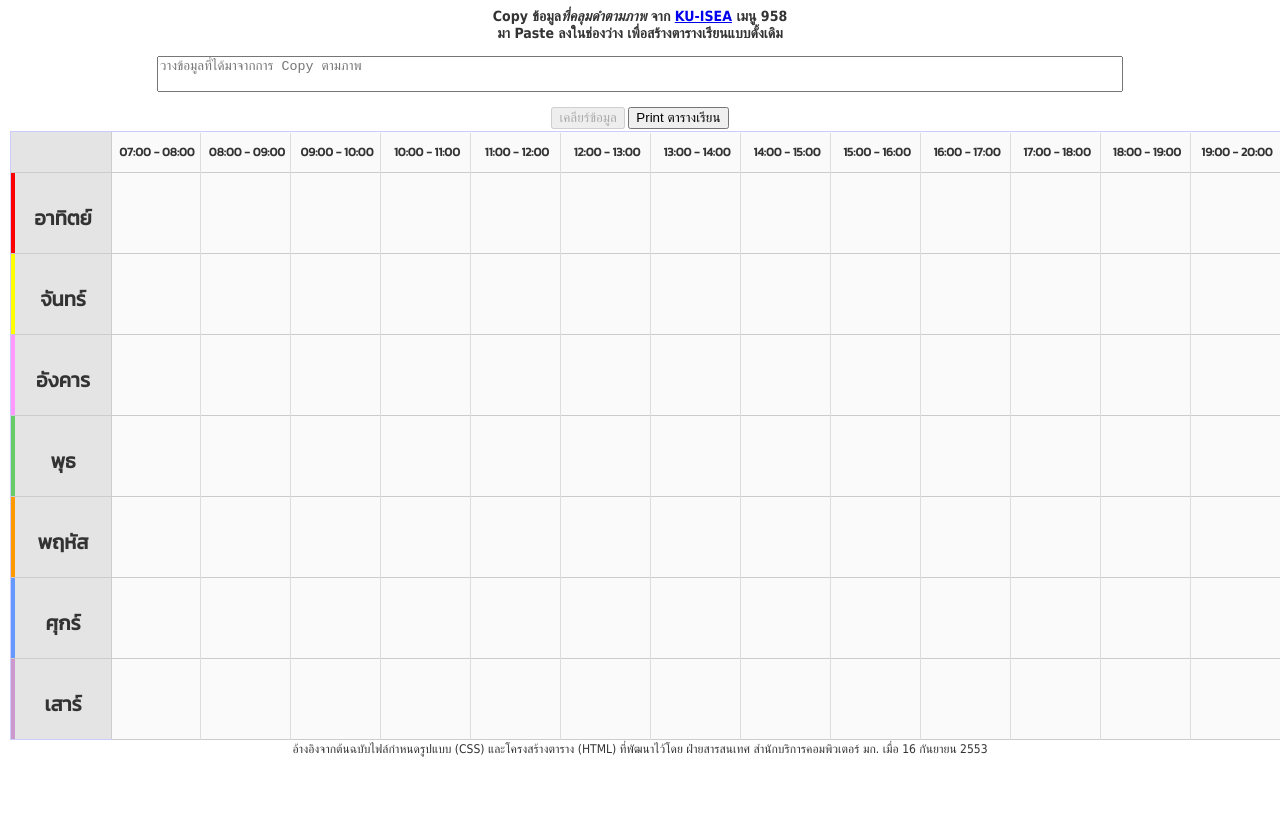
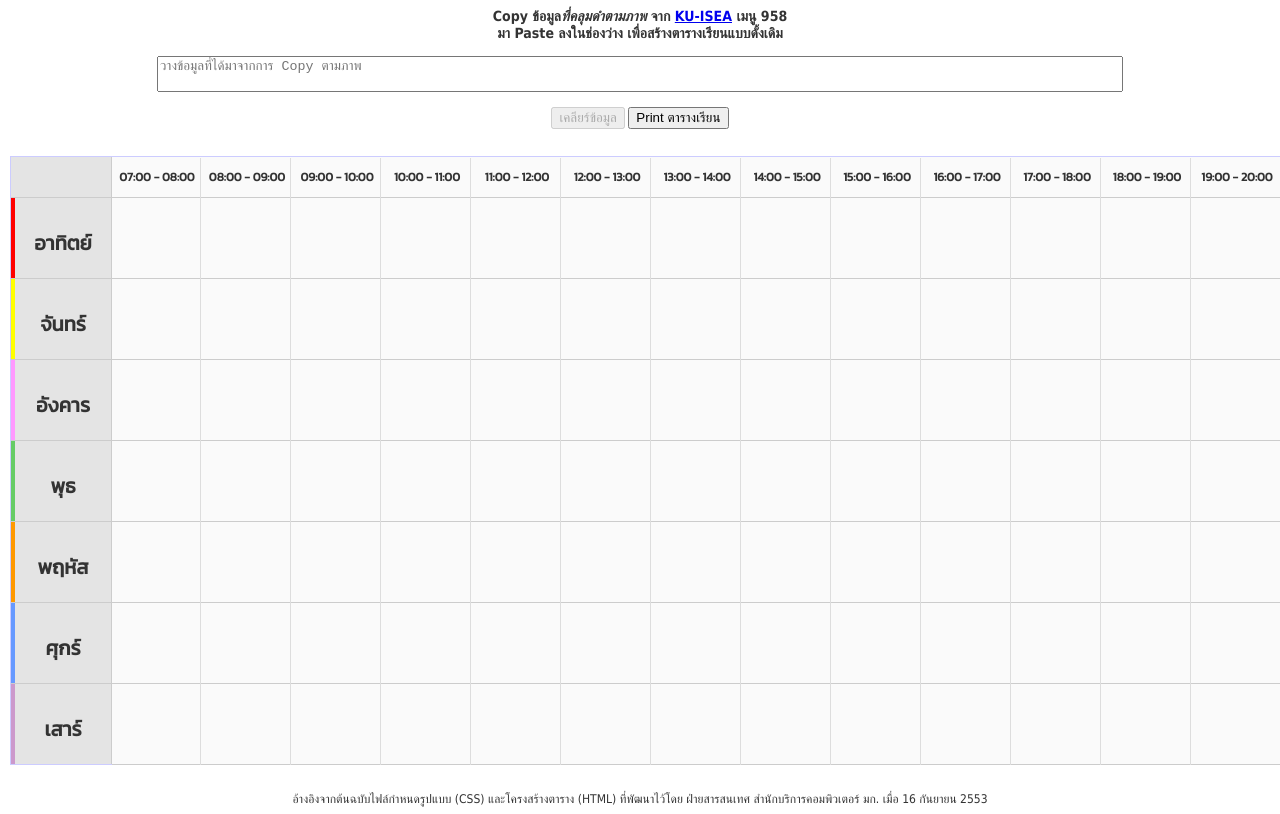
Before and after one commit to anawinwz/ku-retrotimetable, a React (Create React App) app: page / in a window 1280 px wide. Shown: the part 380-1194 px from the top of the page. Before the commit the page ends 1144 px from the top, so only its background shows below. Built offline with nearby package versions, Linux system fonts and the light colour scheme.

Commit message:
Add margin to table

```diff
--- a/src/App.js
+++ b/src/App.js
@@ -49,7 +49,7 @@ function App() {
       action: 'Printed via button'
     });
     window.print();
-  }
+  };
 
   useEffect(() => {
     ReactGA.initialize('UA-154189889-2');
@@ -68,7 +68,8 @@ function App() {
         <p><textarea onChange={handleChange} placeholder="วางข้อมูลที่ได้มาจากการ Copy ตามภาพ" value={iseaData} onMouseOver={e => e.target.select()} /></p>
         <button onClick={handleClear} disabled={!iseaData}>เคลียร์ข้อมูล</button> <button onClick={handlePrint}>Print ตารางเรียน</button>
       </center>
-      <div id="KUTable-container" style={{}/* {width: '100%', overflowY: 'auto'} */}>
+
+      <div id="KUTable-container" style={{marginTop: '25px', marginBottom: '25px'}}>
         <KUTable courses={courses} />
       </div>
 
```
